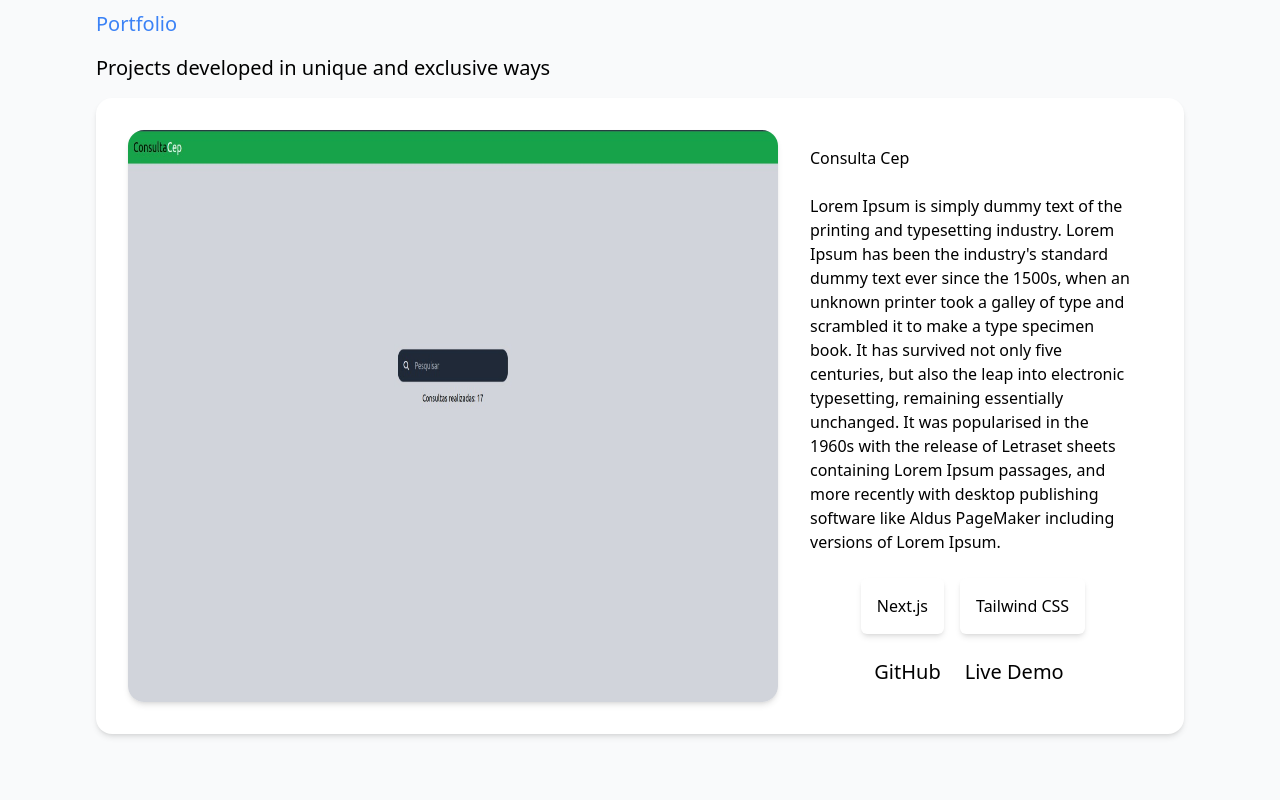
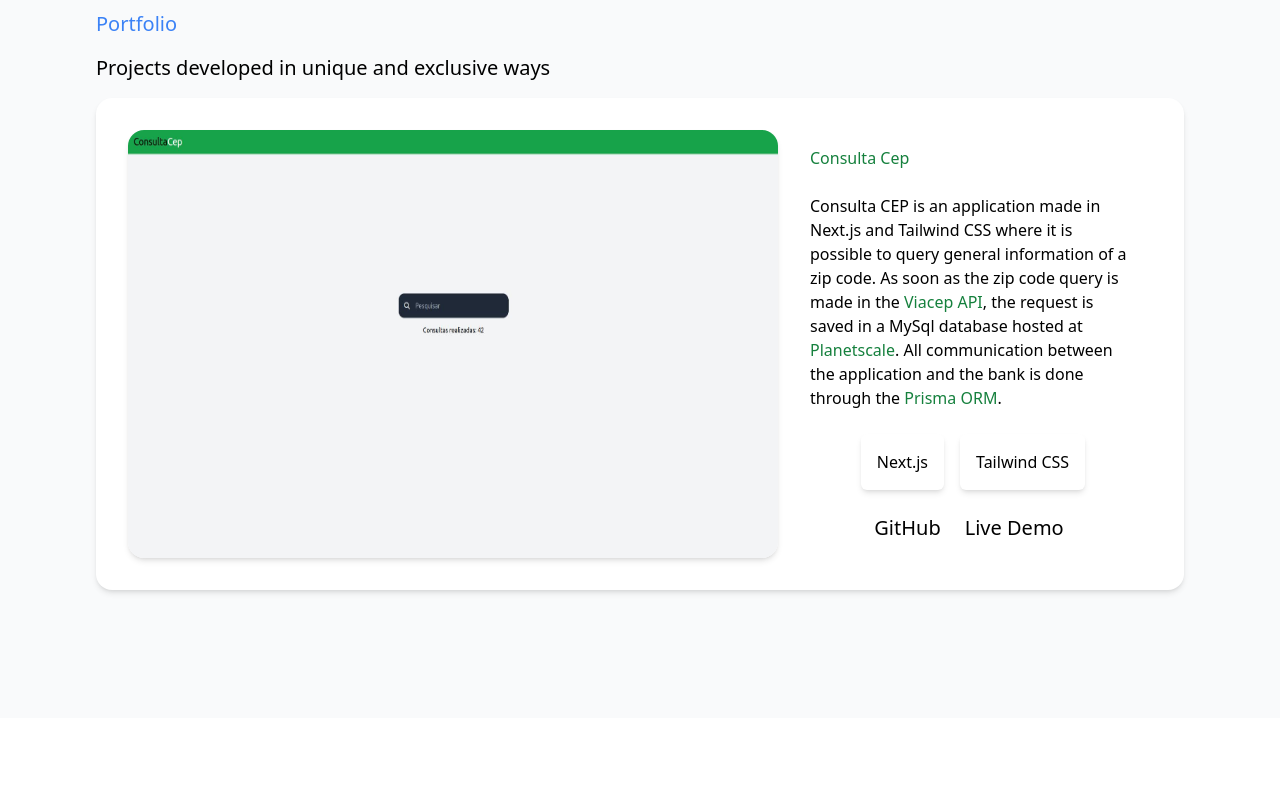
Before and after one commit to Keimich/portfolio, a Next.js app: page / in a window 1280 px wide. Shown: the part 1500-2300 px from the top of the page. Built offline with nearby package versions, Linux system fonts and the light colour scheme.

Commit message:
add infos sobre o consulta-cep

```diff
--- a/components/Navbar.js
+++ b/components/Navbar.js
@@ -33,7 +33,7 @@
     <nav className="bg-white fixed w-full top-0 px-8 py-6 shadow-md">
       <div className="flex justify-between items-center">
         <div className="text-center text-xl">
-          <a href="/">Jan.dev</a>
+          <a href="/">Jan.Keimich</a>
         </div>
         <div className="text-center text-xl flex gap-4 hidden md:flex">
           <a href="#home">Home</a>
--- a/components/ProjectCard.js
+++ b/components/ProjectCard.js
@@ -6,23 +6,42 @@
     <div className="bg-white px-8 py-8 gap-4 flex rounded-2xl shadow-md max-md:flex-col max-md:px-4">
       <Image
         className="rounded-2xl shadow-md"
-        src="/img/consulta-cep.jpeg"
+        src="/img/consulta-cepV2.jpeg"
         alt="Consulta Cep"
         width={650}
         height={650}
       />
       <div className="flex flex-col px-4 py-4 gap-6">
-        <h3>Consulta Cep</h3>
+        <h3 className="text-green-700 font-medium">Consulta Cep</h3>
         <p>
-          Lorem Ipsum is simply dummy text of the printing and typesetting
-          industry. Lorem Ipsum has been the industry's standard dummy text ever
-          since the 1500s, when an unknown printer took a galley of type and
-          scrambled it to make a type specimen book. It has survived not only
-          five centuries, but also the leap into electronic typesetting,
-          remaining essentially unchanged. It was popularised in the 1960s with
-          the release of Letraset sheets containing Lorem Ipsum passages, and
-          more recently with desktop publishing software like Aldus PageMaker
-          including versions of Lorem Ipsum.
+          Consulta CEP is an application made in Next.js and Tailwind CSS where
+          it is possible to query general information of a zip code. As soon as
+          the zip code query is made in the{" "}
+          <a
+            className="text-green-700"
+            href="https://viacep.com.br/"
+            target="_blank"
+          >
+            Viacep API
+          </a>
+          , the request is saved in a MySql database hosted at{" "}
+          <a
+            className="text-green-700"
+            href="https://planetscale.com/"
+            target="_blank"
+          >
+            Planetscale
+          </a>
+          . All communication between the application and the bank is done
+          through the{" "}
+          <a
+            className="text-green-700"
+            href="https://www.prisma.io/"
+            target="_blank"
+          >
+            Prisma ORM
+          </a>
+          .
         </p>
         <div className="flex gap-4 justify-center items-center">
           <span className="bg-white px-4 py-4 rounded-md shadow-md">
@@ -35,7 +54,7 @@
         <div className="flex gap-4 justify-center items-center text-xl">
           <a
             className="flex gap-2 items-center"
-            href="https://github.com/Keimich"
+            href="https://github.com/Keimich/consulta-cep"
             target="_blank"
           >
             GitHub
@@ -43,7 +62,7 @@
           </a>
           <a
             className="flex gap-2 items-center"
-            href="https://github.com/Keimich"
+            href="https://consulta-cep-keimich.vercel.app/"
             target="_blank"
           >
             Live Demo
```
Also changed, not shown: public/img/consulta-cepV2.jpeg (added).
